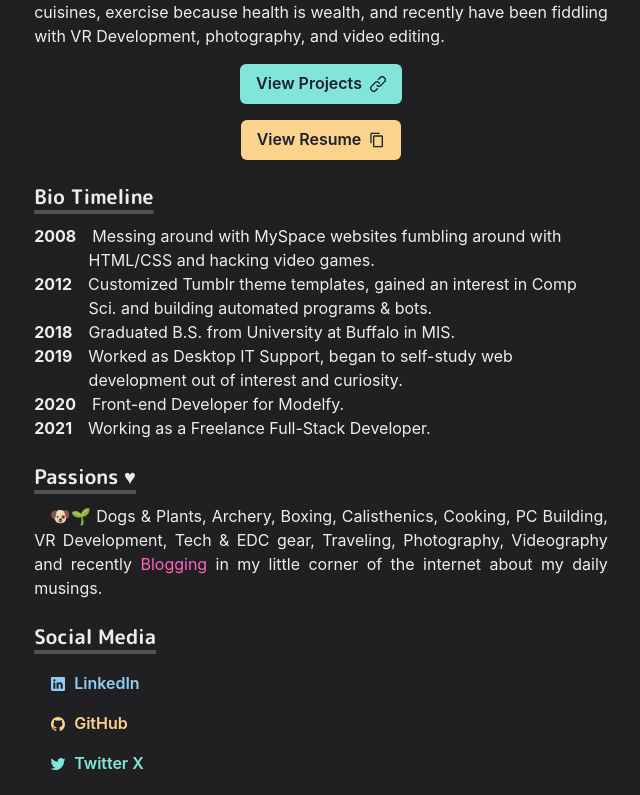
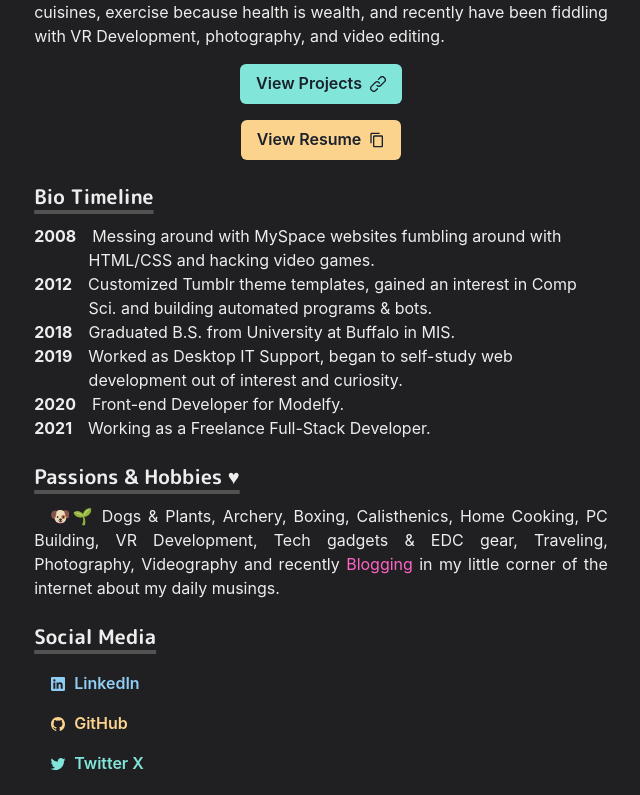
Before and after one commit to edjunma/edmondma.dev-v1, a Next.js app: page / in a window 1280 px wide. Shown: the part 392-1187 px from the top of the page, without its empty margins (319-959 px from the left). Built offline with nearby package versions, Linux system fonts and the light colour scheme.

Commit message:
latest update to fix hyphen problem

```diff
--- a/pages/index.js
+++ b/pages/index.js
@@ -125,12 +125,13 @@
         </Section>
 
         <Section delay={0.3}>
+
           <Heading as="h3" variant="section-title">
-            Passions ♥
+            Passions & Hobbies ♥
           </Heading>
 
           <Paragraph>
-            🐶🌱 Dogs & Plants, Archery, Boxing, Calisthenics, Cooking, PC Building, VR Development, Tech & EDC gear, Traveling, Photography, Videography and recently {' '}
+            🐶🌱 Dogs & Plants, Archery, Boxing, Calisthenics, Home Cooking, PC Building, VR Development, Tech gadgets & EDC gear, Traveling, Photography, Videography and recently {' '}
             <Link href="https://blog-v3-five.vercel.app/" target="_blank">
               Blogging
             </Link>
```
